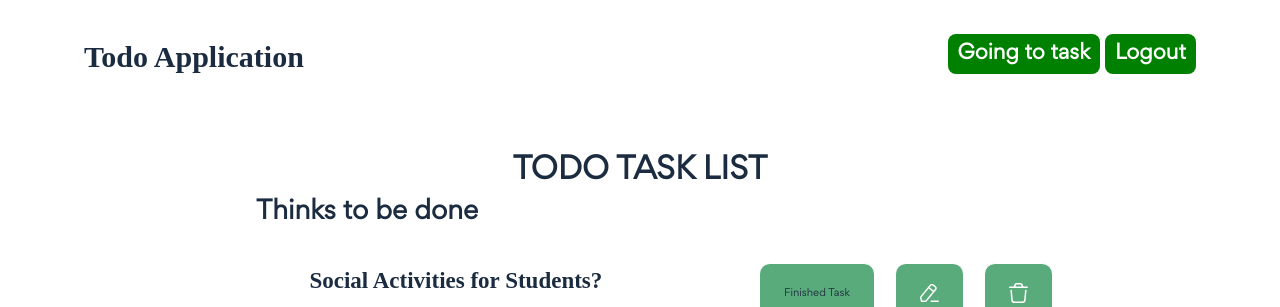
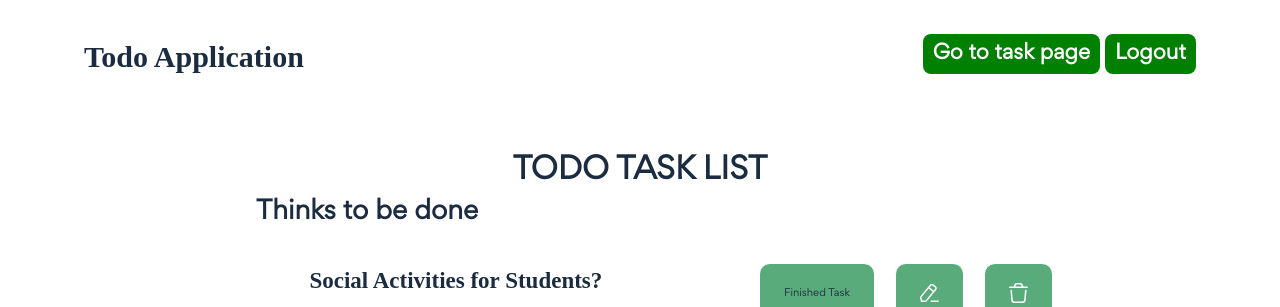
Before and after one commit to elizabethjohnson2/todo_exam, a Django app: page /posts/create/ in a window 1280 px wide. Shown: the top 307 px of the page. Run offline with Django 4.2, Linux system fonts and the light colour scheme; a user stored in the database is signed in; data comes from the database, SQL or seed files in the repository; both versions use the stored data as it was after the commit; some libraries are stand-ins or nearby versions; some web fonts are replaced.

Commit message:
functions completed

```diff
--- a/static/css/style.css
+++ b/static/css/style.css
@@ -188,7 +188,6 @@ header .wrapper div.right a{
     font-size: 35px;
     font-weight: 700;
     margin-left: 10%;
-    /* background-image: url(); */
 }
 #wrapper .spotlight .container {
     margin-bottom: 20px;
--- a/templates/posts/create.html
+++ b/templates/posts/create.html
@@ -21,7 +21,7 @@
                                 {% csrf_token %}
                                 <a href="{% url 'posts:delete_post' id=instance.id %}"
                                 class="action-button reload"
-                                data-text="Are you sure want to remove this post."
+                                data-text="Are you sure want to remove this task."
                                 data-title="Confirm Delete!"
                                 title="Delete"><img src ="{{instance.delete_image.url}}"/></a>
                             </h2>
--- a/templates/web/includes/header.html
+++ b/templates/web/includes/header.html
@@ -6,7 +6,7 @@
         </div>
         <div class="right">
             {% if request.user.is_authenticated %}
-            <a href="{% url 'posts:create_post' %}" class="login">Going to task</a>
+            <a href="{% url 'posts:create_post' %}" class="login">Go to task page</a>
             <a href="{% url 'users:logout' %}">Logout</a>
             {% else %}
             <a href="{% url 'users:login' %}">Login</a>
```
Also changed, not shown: main/functions.py (+0 -14 lines), db.sqlite3.
